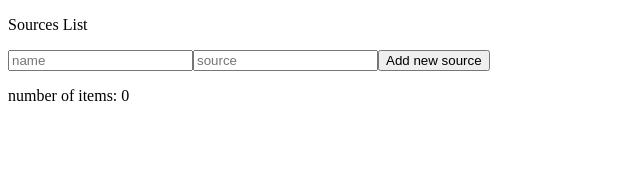
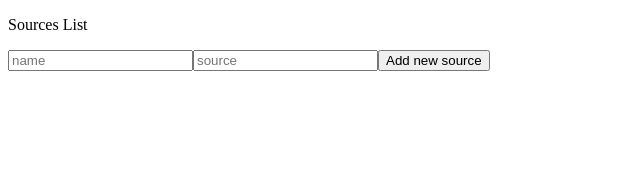
Before and after one commit to matthewtsinontas/rss-app, a React app: page / in a window 1280 px wide. Shown: the top 177 px of the page, without its empty margins (0-640 px from the left). Built offline with nearby package versions, Linux system fonts and the light colour scheme; the HTML template or start-up script is replaced by a standard one.

Commit message:
Hydrating basic titles of the articles into a list

```diff
--- a/src/App.jsx
+++ b/src/App.jsx
@@ -1,5 +1,6 @@
 import React from 'react';
 import Sources from './containers/Sources.jsx';
+import NewsItems from './containers/NewsItems.jsx';
 
 /*
   Main app wrapper, simple display component which renders the 3 sections of the rss reader:
@@ -8,9 +9,10 @@ import Sources from './containers/Sources.jsx';
     3) The item being viewed at that time (the full article)
 */
 const App = () => (
-  //<NewsItems />
-  <Sources />
-  //<CurrentItem />
+  <div>
+    <NewsItems />
+    <Sources />
+  </div>
 );
 
 export default App;
--- /dev/null
+++ b/src/containers/NewsItems.jsx
@@ -0,0 +1,20 @@
+import React from 'react';
+import { connect } from 'react-redux';
+
+class NewsItems extends React.Component {
+
+  render() {
+    return (
+      <div>{this.props.items.map(i => <p>{i.title}</p>)}</div>
+    )
+  }
+
+}
+
+function mapProps(state) {
+  return {
+    items: state.items.items
+  }
+}
+
+export default connect(mapProps)(NewsItems);
--- a/src/containers/Sources.jsx
+++ b/src/containers/Sources.jsx
@@ -33,7 +33,6 @@ class Sources extends React.Component {
         {this.props.sources.map((source, i) => (
           <SourceListItem key={source} source={source.name} deleteItem={e => {this.props.deleteItem(i)}}/>
         ))}
-        <p>number of items: {this.props.items.length}</p>
       </div>
     )
   }
@@ -55,8 +54,7 @@ function mapProps(state) {
   return {
     sources: sourceState.sourcesList,
     error: sourceState.error,
-    loading: sourceState.loading,
-    items: state.items.items
+    loading: sourceState.loading
   }
 }
 
--- a/src/helpers/rss.js
+++ b/src/helpers/rss.js
@@ -36,6 +36,7 @@ function formatRssItem(item) {
     link: item.link ? item.link[0] : null,
     thumbnail: item['media:thumbnail'] ? item['media:thumbnail'][0] : null,
     pubDate: item.pubDate ? item.pubDate[0] : null,
-    title: item.title ? item.title[0] : null
+    title: item.title ? item.title[0] : null,
+    content: item['content:encoded'] ? item['content:encoded'][0] : null
   }
 }
```
